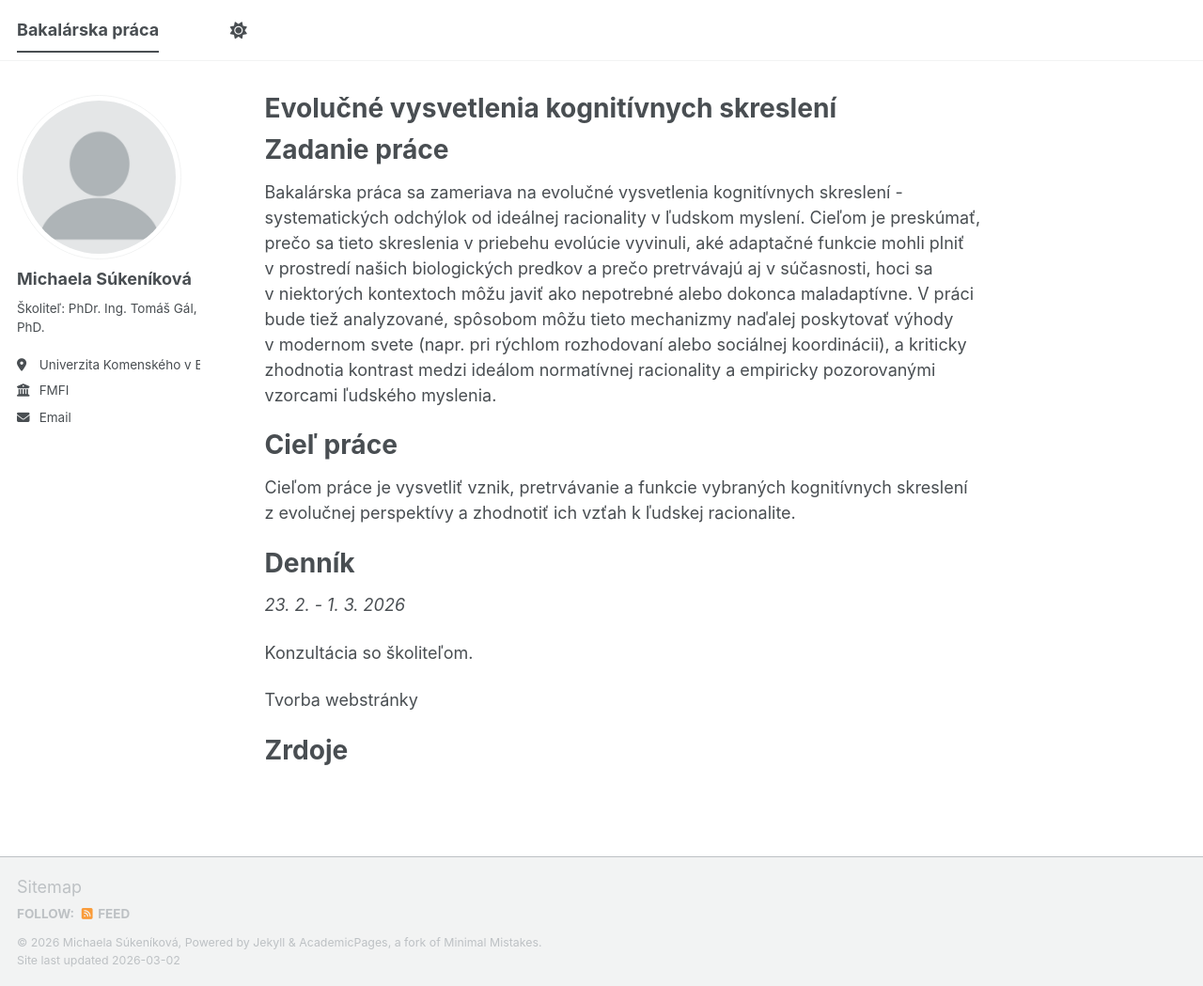
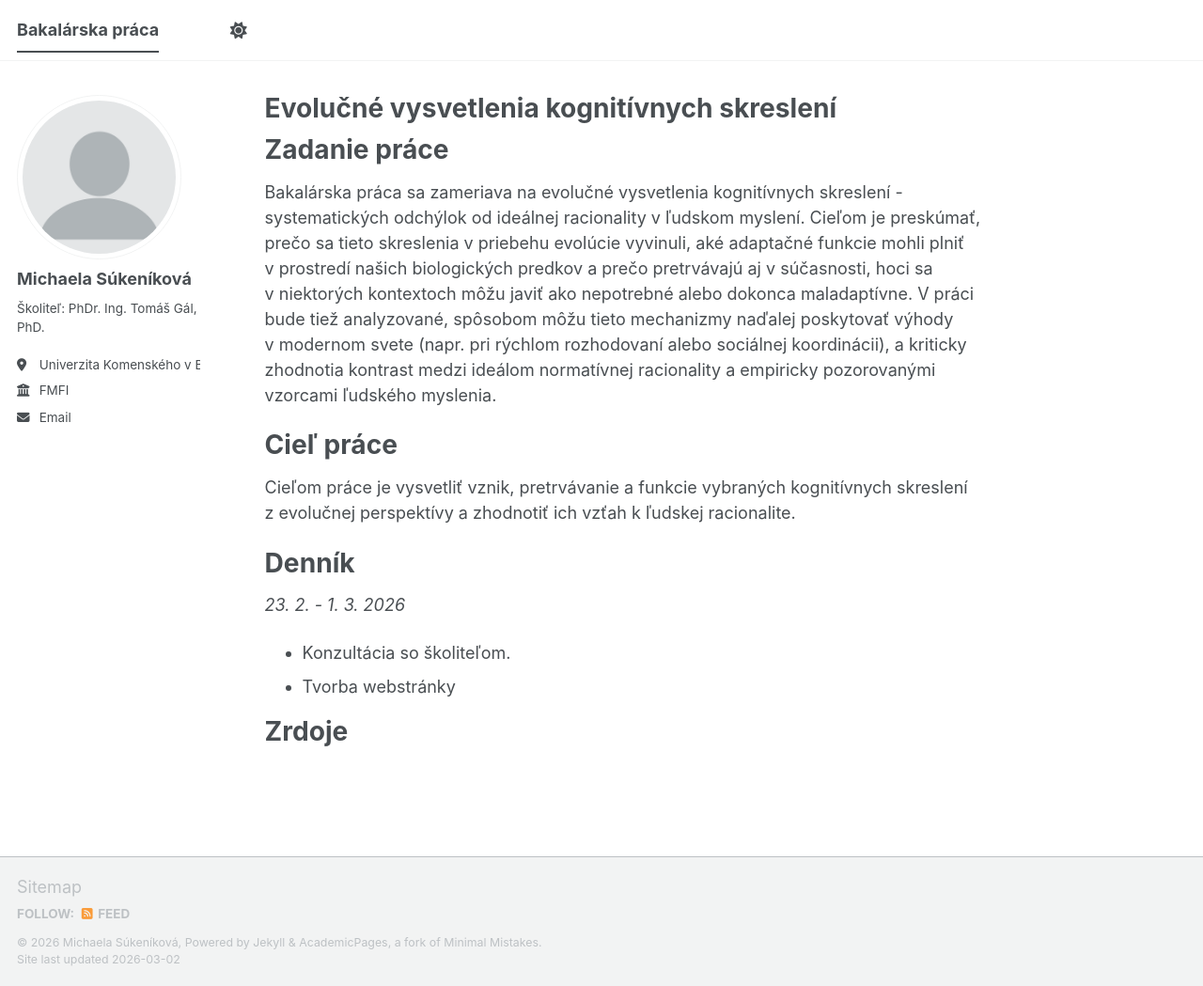
Before and after one commit to sumiuniba/sumiuniba.github.io, a Jekyll site: the page built from _pages/about.md, in a window 1280 px wide and 1049 px high. Shown: the whole window at 94% size. Built offline with Jekyll 4.4.1, drawn with Linux system fonts in a browser that asks for light colours; a script bundle is joined from its source files by our own code; library files that are not in the unit come from our copies.

```diff
--- a/_pages/about.md
+++ b/_pages/about.md
@@ -19,9 +19,8 @@ Cieľom práce je vysvetliť vznik, pretrvávanie a funkcie vybraných kognití
 ======
 _23. 2. - 1. 3. 2026_
 
-Konzultácia so školiteľom.
-
-Tvorba webstránky
+* Konzultácia so školiteľom.
+* Tvorba webstránky
 
 **Zrdoje**
 ======
```
